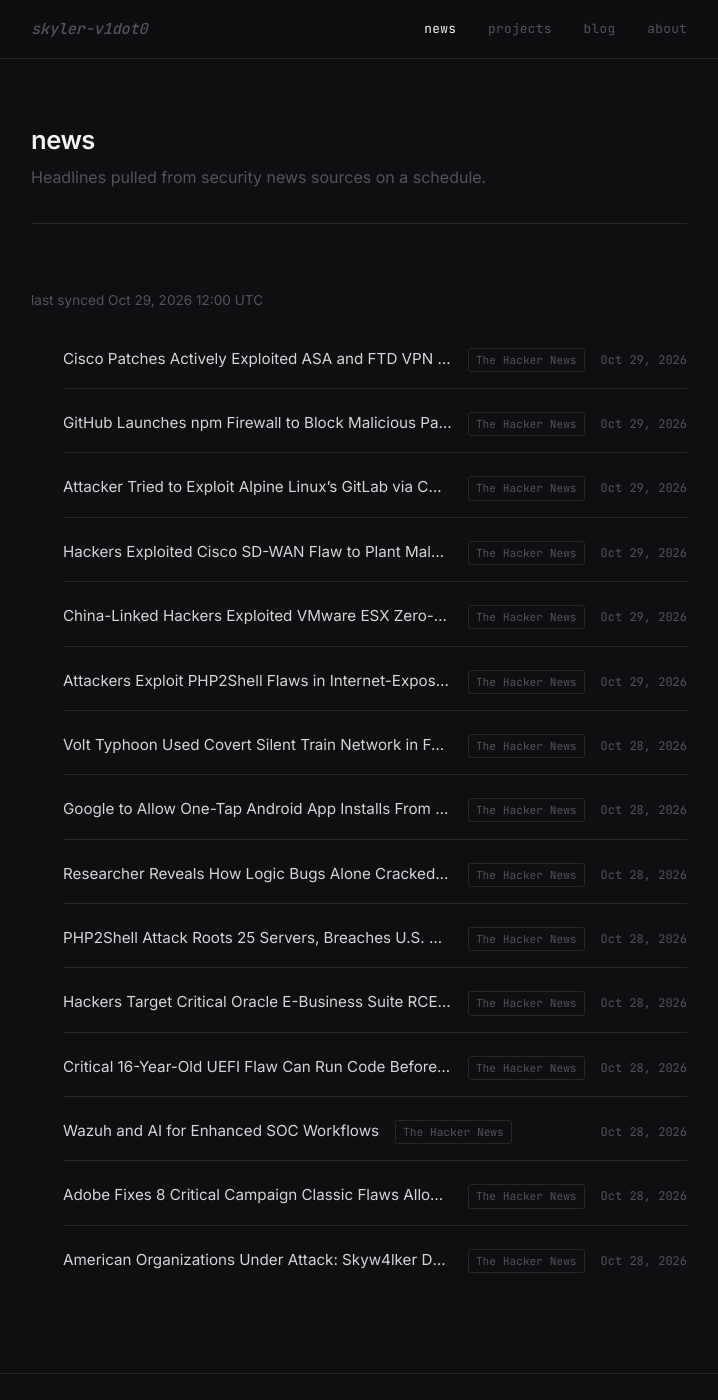
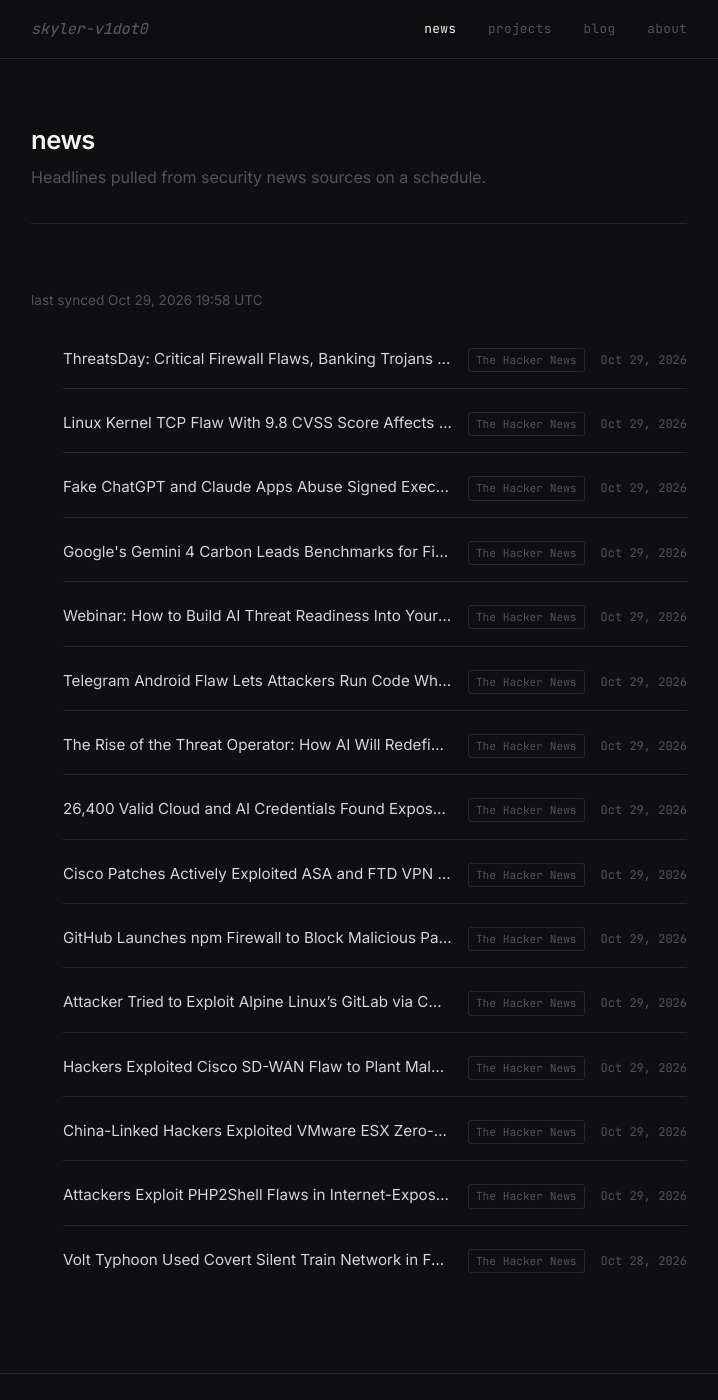
Before and after one commit to skyler-v1dot0/personal-site, a Jekyll site: the page built from news.html, in a window 1280 px wide and 1400 px high. Shown: the whole window, without its empty margins (281-999 px from the left). Built offline with Jekyll 4.4.1, drawn with Linux system fonts in a browser that asks for light colours.

Commit message:
chore: sync news feed [skip ci]

```diff
--- a/_data/news.yml
+++ b/_data/news.yml
@@ -1,6 +1,42 @@
 ---
-updated_at: '2026-10-29T12:00:10Z'
+updated_at: '2026-10-29T19:58:50Z'
 items:
+- title: 'ThreatsDay: Critical Firewall Flaws, Banking Trojans Rented, Weaponized
+    PDF, Token Theft + 26 More Stories'
+  url: https://thehackernews.com/2026/10/threatsday-critical-firewall-flaws.html
+  source: The Hacker News
+  published: '2026-10-29T19:11:58Z'
+- title: Linux Kernel TCP Flaw With 9.8 CVSS Score Affects Ubuntu, Red Hat and Other
+    Distributions
+  url: https://thehackernews.com/2026/10/linux-kernel-tcp-flaw-with-98-cvss.html
+  source: The Hacker News
+  published: '2026-10-29T15:57:05Z'
+- title: Fake ChatGPT and Claude Apps Abuse Signed Executables to Deploy Crypto Miners
+  url: https://thehackernews.com/2026/10/fake-chatgpt-and-claude-apps-abuse.html
+  source: The Hacker News
+  published: '2026-10-29T15:20:29Z'
+- title: Google's Gemini 4 Carbon Leads Benchmarks for Finding, Exploiting, and Patching
+    Vulnerabilities
+  url: https://thehackernews.com/2026/10/googles-gemini-4-carbon-leads.html
+  source: The Hacker News
+  published: '2026-10-29T13:42:40Z'
+- title: 'Webinar: How to Build AI Threat Readiness Into Your Security Operations'
+  url: https://thehackernews.com/2026/08/learn-how-to-build-security-operations.html
+  source: The Hacker News
+  published: '2026-10-29T11:39:41Z'
+- title: Telegram Android Flaw Lets Attackers Run Code When Users Answer Voice Calls
+  url: https://thehackernews.com/2026/10/telegram-android-flaw-lets-attackers.html
+  source: The Hacker News
+  published: '2026-10-29T11:39:18Z'
+- title: 'The Rise of the Threat Operator: How AI Will Redefine Security Operations
+    and Careers'
+  url: https://thehackernews.com/2026/10/the-rise-of-threat-operator-how-ai-will.html
+  source: The Hacker News
+  published: '2026-10-29T11:33:41Z'
+- title: 26,400 Valid Cloud and AI Credentials Found Exposed in Public Gitee Repositories
+  url: https://thehackernews.com/2026/10/26400-valid-cloud-and-ai-credentials.html
+  source: The Hacker News
+  published: '2026-10-29T11:33:15Z'
 - title: Cisco Patches Actively Exploited ASA and FTD VPN Flaw That Can Crash Firewalls
   url: https://thehackernews.com/2026/10/cisco-patches-actively-exploited-asa.html
   source: The Hacker News
@@ -34,41 +70,3 @@ items:
   url: https://thehackernews.com/2026/10/volt-typhoon-used-covert-silent-train.html
   source: The Hacker News
   published: '2026-10-28T18:08:33Z'
-- title: Google to Allow One-Tap Android App Installs From Approved Third-Party Stores
-    Outside U.S.
-  url: https://thehackernews.com/2026/10/google-to-allow-one-tap-android-app.html
-  source: The Hacker News
-  published: '2026-10-28T17:08:09Z'
-- title: Researcher Reveals How Logic Bugs Alone Cracked Microsoft Edge in $175,000
-    Pwn2Own Win
-  url: https://thehackernews.com/2026/10/researcher-reveals-how-logic-bugs-alone.html
-  source: The Hacker News
-  published: '2026-10-28T16:23:34Z'
-- title: PHP2Shell Attack Roots 25 Servers, Breaches U.S. Government-Affiliated Network
-  url: https://thehackernews.com/2026/10/php2shell-attack-roots-25-servers.html
-  source: The Hacker News
-  published: '2026-10-28T16:02:45Z'
-- title: Hackers Target Critical Oracle E-Business Suite RCE Flaw Days After Security
-    Patch
-  url: https://thehackernews.com/2026/10/hackers-target-critical-oracle-e.html
-  source: The Hacker News
-  published: '2026-10-28T12:48:03Z'
-- title: Critical 16-Year-Old UEFI Flaw Can Run Code Before Secure Boot on Network-Booting
-    Servers
-  url: https://thehackernews.com/2026/10/critical-16-year-old-uefi-flaw-can-run.html
-  source: The Hacker News
-  published: '2026-10-28T11:50:00Z'
-- title: Wazuh and AI for Enhanced SOC Workflows
-  url: https://thehackernews.com/2026/10/wazuh-and-ai-for-enhanced-soc-workflows.html
-  source: The Hacker News
-  published: '2026-10-28T11:30:00Z'
-- title: Adobe Fixes 8 Critical Campaign Classic Flaws Allowing Code Execution and
-    Security Bypass
-  url: https://thehackernews.com/2026/10/adobe-fixes-8-critical-campaign-classic.html
-  source: The Hacker News
-  published: '2026-10-28T11:15:51Z'
-- title: 'American Organizations Under Attack: Skyw4lker Device Code Phishing Campaign
-    Exposed'
-  url: https://thehackernews.com/2026/10/american-organizations-under-attack.html
-  source: The Hacker News
-  published: '2026-10-28T10:30:00Z'
```
